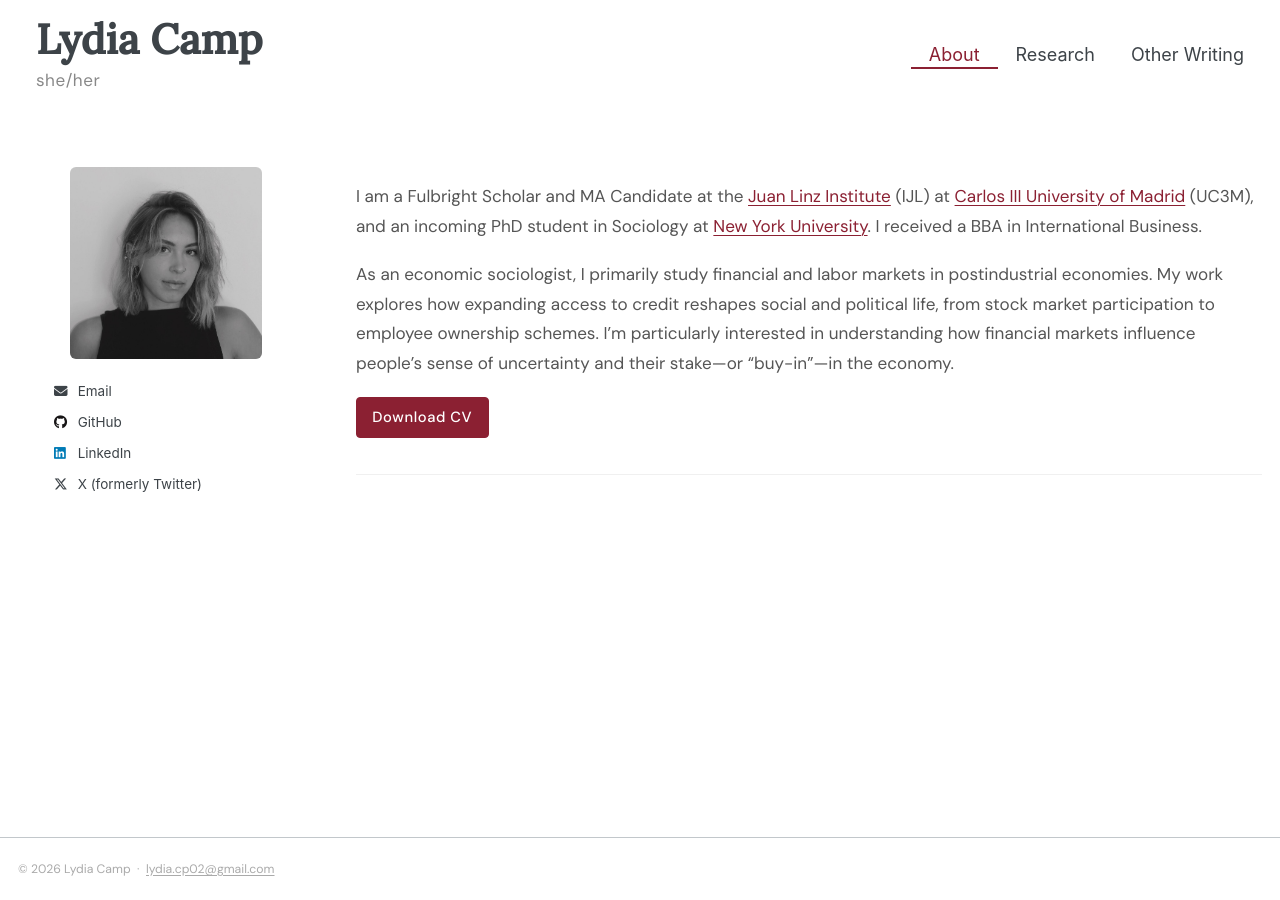
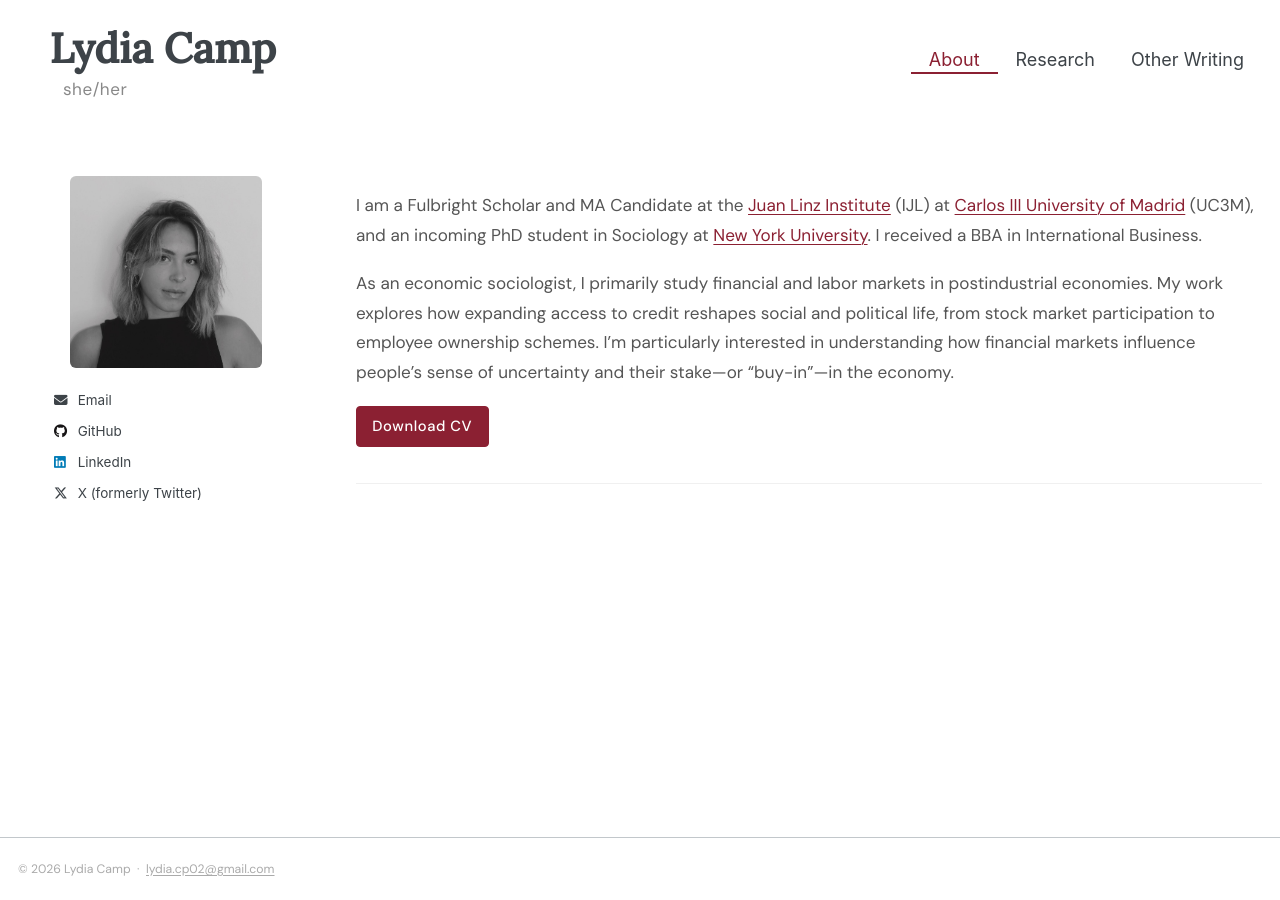
Before and after one commit to lydiagcamp/lydiagcamp.github.io, a Jekyll site: the page built from _pages/about.md, in a window 1280 px wide and 900 px high. Built offline with Jekyll 4.4.1, drawn with Linux system fonts in a browser that asks for light colours.

Commit message:
Shift header name further down and to the right
Co-Authored-By: Claude Sonnet 4.6 <noreply@anthropic.com>

```diff
--- a/assets/css/custom.css
+++ b/assets/css/custom.css
@@ -189,13 +189,14 @@ details[open] summary {
   color: #888;
   letter-spacing: 0.03em;
   margin-top: 0.35rem;
-  padding-left: 1rem;
+  padding-left: 1.75rem;
 }
 
-/* Push name + pronouns down slightly */
+/* Push name + pronouns down and right */
 .masthead__menu-item--lg {
-  padding-top: 0.4rem;
+  padding-top: 0.9rem;
   padding-bottom: 0.4rem;
+  padding-left: 0.75rem;
 }
 
 /* Hide name, bio and pronouns from sidebar */
```
